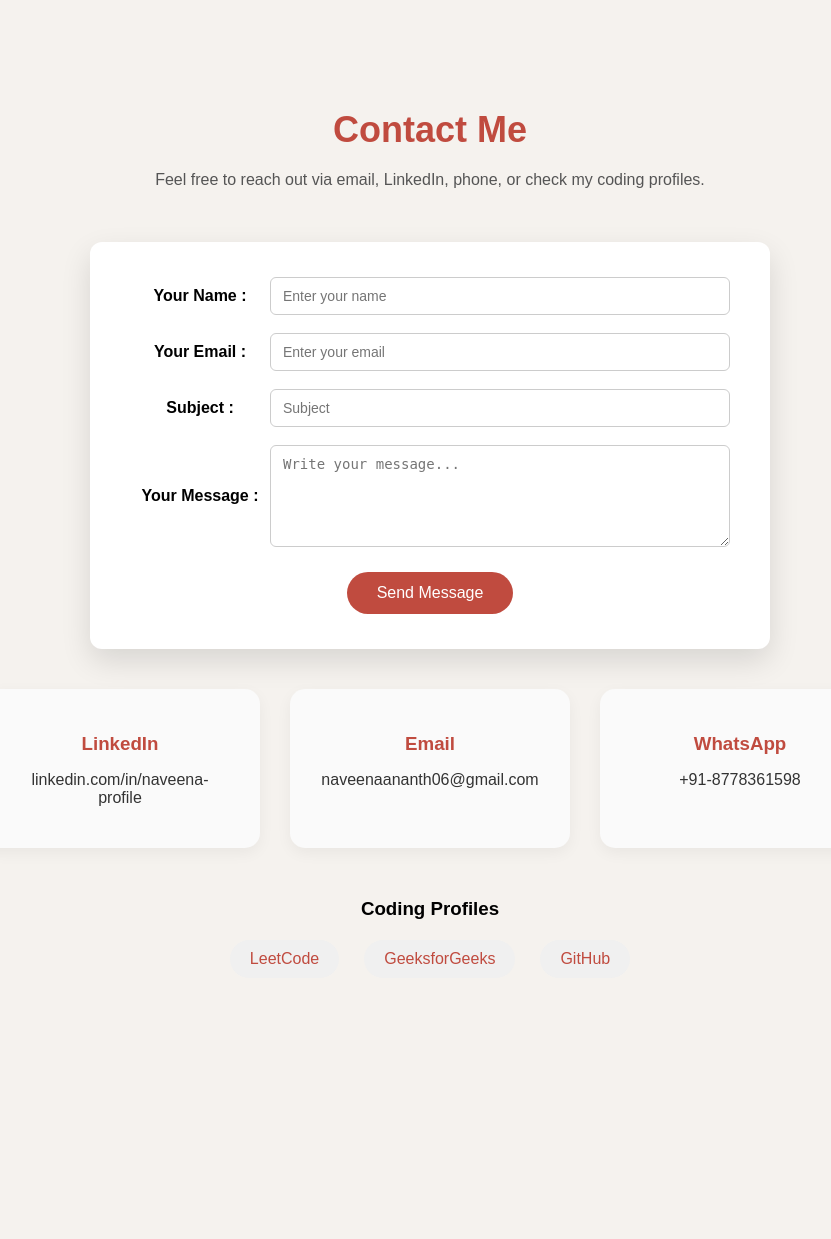
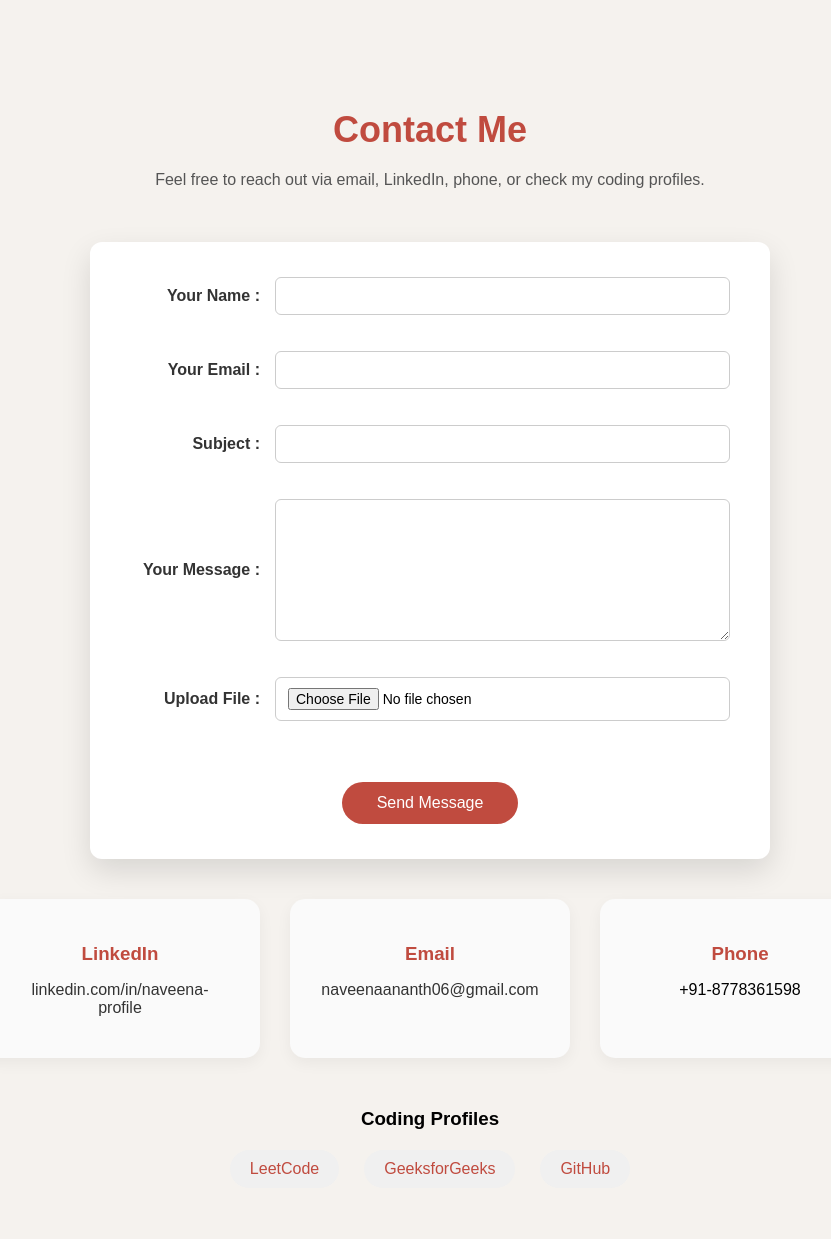
Before and after one commit to Naveenaa06/blog, a Django app: template blog/templates/blog/contact.html in a window 1280 px wide. Shown: the part 59-1298 px from the top of the page, without its empty margins (210-1041 px from the left). Before the commit the page ends 1023 px from the top, so only its background shows below. Run offline with Django 5.2, Linux system fonts and the light colour scheme; the template is opened without the code that fills it, so the values that code supplies are empty.

Commit message:
Updated contact form

```diff
--- a/blog/static/blog/css/style.css
+++ b/blog/static/blog/css/style.css
@@ -184,8 +184,9 @@ body {
     padding: 80px 0;
     text-align: center;
     background-color: #f5f2ee;
-    width: 100%
+    width: 100%;
 }
+
 .contact-section .contact-container{
     max-width: 900px;
     margin: auto;
@@ -258,49 +259,63 @@ body {
     color: white;
 }
 
-/* ===== Professional Contact Form Box ===== */
+/* ===== Clean Professional Contact Form ===== */
 .contact-form-box {
-    max-width: 600px;
+    max-width: 620px;
     margin: 40px auto;
-    padding: 35px 40px;
+    padding: 40px 45px;
     background: #ffffff;
-    border-radius: 12px;
-    box-shadow: 0 12px 30px rgba(0,0,0,0.12);
+    border-radius: 14px;
+    box-shadow: 0 10px 25px rgba(0,0,0,0.10);
+}
+
+.contact-form-box h3 {
+    text-align: center;
+    margin-bottom: 25px;
+    color: #c04b3f;
+    font-size: 22px;
 }
 
 .contact-form-box form {
-    width: 100%;
+    display: grid;
+    grid-template-columns: 1fr;
+    row-gap: 18px;
 }
 
-.contact-form-box .form-row {
-    display: flex;
-    align-items: center;
-    margin-bottom: 18px;
+.contact-form-box label {
+    font-weight: 600;
+    color: #333;
 }
 
-.contact-form-box .form-row label {
-    width: 140px;
-    font-weight: 600;
-}
-
-.contact-form-box .form-row input,
-.contact-form-box .form-row textarea {
-    flex: 1;
-    padding: 10px 12px;
+.contact-form-box input,
+.contact-form-box textarea {
+    width: 100%;
+    padding: 11px 14px;
     border: 1px solid #ccc;
-    border-radius: 6px;
+    border-radius: 8px;
     font-size: 14px;
 }
 
+.contact-form-box input:focus,
+.contact-form-box textarea:focus {
+    outline: none;
+    border-color: #c04b3f;
+}
+
+.contact-form-box textarea {
+    min-height: 120px;
+    resize: vertical;
+}
+
 .contact-form-box button {
-    display: block;
-    margin: 25px auto 0;
+    margin-top: 10px;
+    align-self: center;
     background: #c04b3f;
-    color: #fff;
-    padding: 12px 30px;
+    color: white;
+    padding: 12px 36px;
     border: none;
-    border-radius: 25px;
-    font-size: 16px;
+    border-radius: 30px;
+    font-size: 15px;
     cursor: pointer;
     transition: 0.3s;
 }
@@ -323,14 +338,52 @@ body {
     .portfolio-section h2 {
         font-size: 28px;
     }
+}
+/* ===== Clean Contact Form Layout ===== */
 
-    .contact-form-box .form-row {
-        flex-direction: column;
-        align-items: flex-start;
-    }
+.contact-form-box {
+    max-width: 600px;
+    margin: 40px auto;
+    padding: 35px 40px;
+    background: #ffffff;
+    border-radius: 12px;
+    box-shadow: 0 12px 30px rgba(0,0,0,0.12);
+}
 
-    .contact-form-box .form-row label {
-        width: 100%;
-        margin-bottom: 5px;
-    }
+.contact-form-box .form-row {
+    display: flex;
+    align-items: center;
+    gap: 15px;
+    margin-bottom: 18px;
 }
+
+.contact-form-box label {
+    min-width: 130px;
+    font-weight: 600;
+    text-align: right;
+}
+
+.contact-form-box input,
+.contact-form-box textarea {
+    flex: 1;
+    padding: 10px 12px;
+    border: 1px solid #ccc;
+    border-radius: 6px;
+    font-size: 14px;
+}
+
+.contact-form-box button {
+    display: block;
+    margin: 25px auto 0;
+    background: #c04b3f;
+    color: white;
+    padding: 12px 35px;
+    border: none;
+    border-radius: 25px;
+    font-size: 16px;
+    cursor: pointer;
+}
+
+.contact-form-box button:hover {
+    background: #a63f34;
+}
--- a/blog/templates/blog/base.html
+++ b/blog/templates/blog/base.html
@@ -6,6 +6,27 @@
     {% load static %}
     <link rel="stylesheet" href="{% static 'blog/css/style.css' %}">
 </head>
+<script>
+document.getElementById("fileInput").addEventListener("change", function () {
+    const file = this.files[0];
+    if (!file) return;
+
+    const allowedTypes = ["image/jpeg", "application/pdf"];
+    const maxSize = 2 * 1024 * 1024; // 2MB
+
+    if (!allowedTypes.includes(file.type)) {
+        alert("Only JPG, JPEG, and PDF files are allowed.");
+        this.value = "";
+        return;
+    }
+
+    if (file.size > maxSize) {
+        alert("File size must be less than 2MB.");
+        this.value = "";
+        return;
+    }
+});
+</script>
 <body>
 
 <nav class="navbar">
--- a/blog/templates/blog/contact.html
+++ b/blog/templates/blog/contact.html
@@ -2,42 +2,53 @@
 {% load static %}
 
 {% block content %}
+
 <section class="contact-section">
-    <div class="contact-container">
+  <div class="contact-container">
+
     <h2>Contact Me</h2>
     <p class="contact-intro">
-        Feel free to reach out via email, LinkedIn, phone, or check my coding profiles.
+      Feel free to reach out via email, LinkedIn, phone, or check my coding profiles.
     </p>
 
-    <!-- ===== Professional Contact Form Box ===== -->
+    <!-- Contact Form (NOW AT TOP) -->
     <div class="contact-form-box">
-        <form>
+        <form method="post" enctype="multipart/form-data">
+            {% csrf_token %}
+
             <div class="form-row">
-                <label for="name">Your Name :</label>
-                <input type="text" id="name" name="name" placeholder="Enter your name" required>
+                <label>Your Name :</label>
+                <input type="text" required
+                pattern="[A-Za-z\s]+"
+                title="Only letters are allowed">
+
             </div>
 
             <div class="form-row">
-                <label for="email">Your Email :</label>
-                <input type="email" id="email" name="email" placeholder="Enter your email" required>
+                <label>Your Email :</label>
+                <input type="email" required>
             </div>
 
             <div class="form-row">
-                <label for="subject">Subject :</label>
-                <input type="text" id="subject" name="subject" placeholder="Subject" required>
+                <label>Subject :</label>
+                <input type="text" required>
             </div>
 
             <div class="form-row">
-                <label for="message">Your Message :</label>
-                <textarea id="message" name="message" rows="5" placeholder="Write your message..." required></textarea>
+                <label>Your Message :</label>
+                <textarea rows="4" required></textarea>
+            </div>
+
+            <div class="form-row">
+                <label>Upload File :</label>
+                <input type="file" accept=".jpg,.jpeg,.pdf">
             </div>
 
             <button type="submit">Send Message</button>
         </form>
     </div>
-    <!-- ===== End Form Box ===== -->
 
-    <!-- Existing Contact Info -->
+    <!-- Personal Contact Info -->
     <div class="contact-info">
         <div class="contact-card">
             <h3>LinkedIn</h3>
@@ -48,13 +59,9 @@
             <p><a href="mailto:naveenaananth06@gmail.com">naveenaananth06@gmail.com</a></p>
         </div>
         <div class="contact-card">
-    <h3>WhatsApp</h3>
-    <p>
-        <a href="https://wa.me/918778361598" target="_blank">
-            +91-8778361598
-        </a>
-    </p>
-</div>
+            <h3>Phone</h3>
+            <p>+91-8778361598</p>
+        </div>
     </div>
 
     <!-- Coding Profiles -->
@@ -66,6 +73,8 @@
             <a href="https://github.com/dashboard" target="_blank">GitHub</a>
         </div>
     </div>
-    </div>
+
+  </div>
 </section>
+
 {% endblock %}
```
